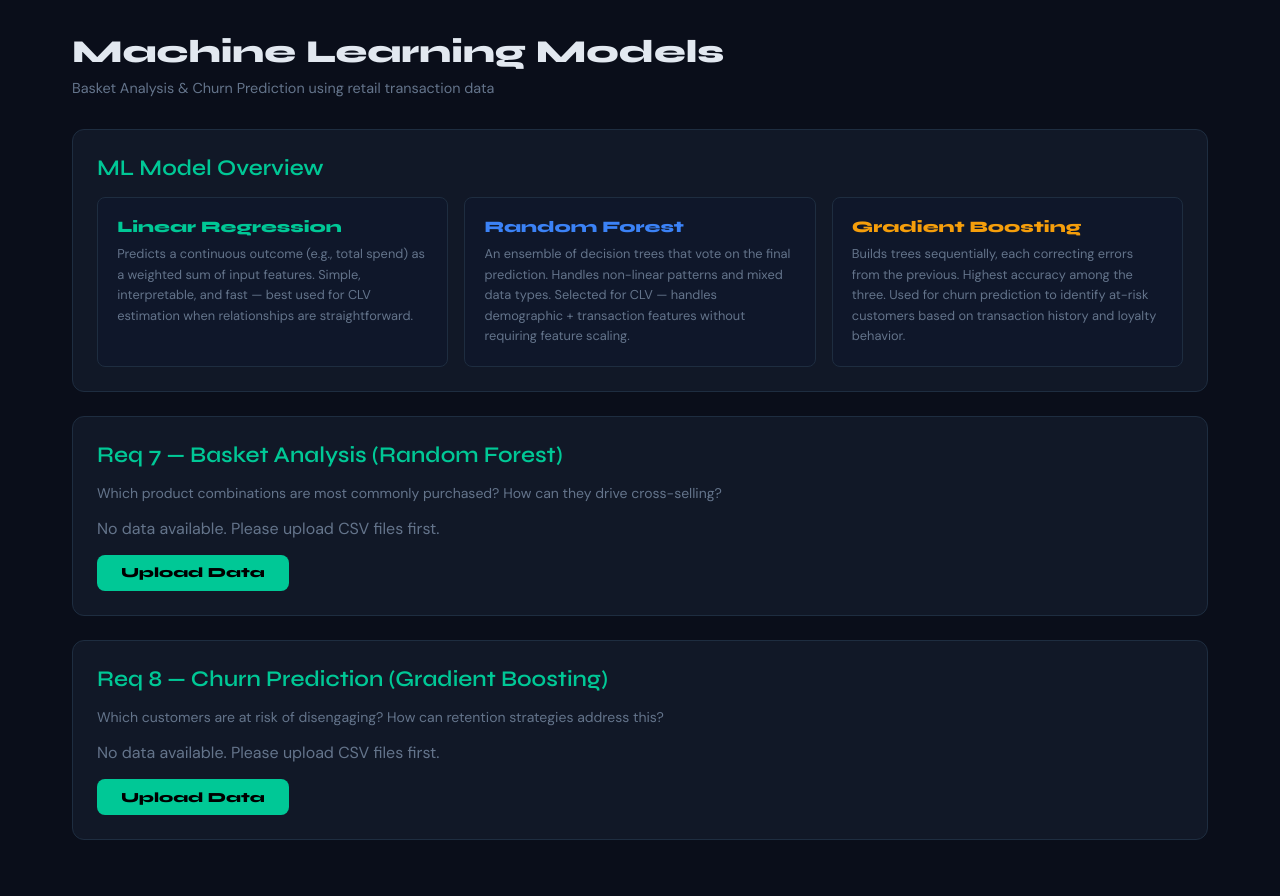
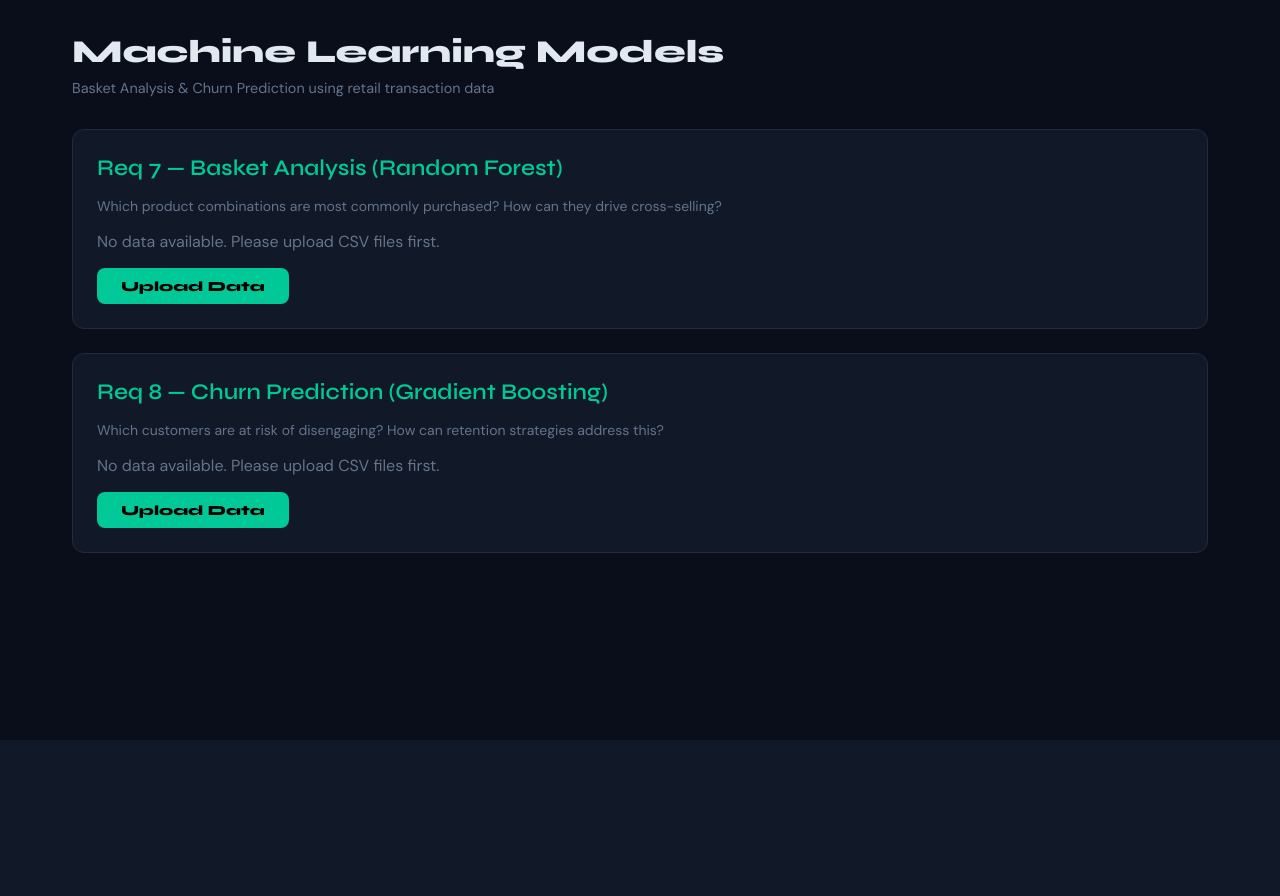
Before and after one commit to DakshithaPusala/KROGER, a Flask app: page /ml in a window 1280 px wide. Shown: the part 60-956 px from the top of the page. After the commit the page ends 800 px from the top, so only its background shows below. Run offline with Flask 3, Linux system fonts and the light colour scheme; data that the repository does not hold is empty.

Commit message:
Remove ML model overview from ml.html
Removed detailed ML model overview section including Linear Regression, Random Forest, and Gradient Boosting descriptions.

```diff
--- a/templates/ml.html
+++ b/templates/ml.html
@@ -4,35 +4,6 @@
 <h1>Machine Learning Models</h1>
 <p class="subtitle">Basket Analysis & Churn Prediction using retail transaction data</p>
 
-<!-- ML Write-Up — Req 1 -->
-<div class="card">
-  <h2>ML Model Overview</h2>
-  <div style="display:grid;grid-template-columns:repeat(3,1fr);gap:1rem;">
-    <div style="background:#0f172a;border-radius:8px;padding:1.2rem;border:1px solid var(--border);">
-      <div style="font-family:'Syne',sans-serif;font-weight:700;color:var(--accent);margin-bottom:0.5rem;">Linear Regression</div>
-      <p style="font-size:0.8rem;color:var(--muted);line-height:1.6;">
-        Predicts a continuous outcome (e.g., total spend) as a weighted sum of input features.
-        Simple, interpretable, and fast — best used for CLV estimation when relationships are straightforward.
-      </p>
-    </div>
-    <div style="background:#0f172a;border-radius:8px;padding:1.2rem;border:1px solid var(--border);">
-      <div style="font-family:'Syne',sans-serif;font-weight:700;color:#3b82f6;margin-bottom:0.5rem;">Random Forest</div>
-      <p style="font-size:0.8rem;color:var(--muted);line-height:1.6;">
-        An ensemble of decision trees that vote on the final prediction. Handles non-linear
-        patterns and mixed data types. Selected for CLV — handles demographic + transaction
-        features without requiring feature scaling.
-      </p>
-    </div>
-    <div style="background:#0f172a;border-radius:8px;padding:1.2rem;border:1px solid var(--border);">
-      <div style="font-family:'Syne',sans-serif;font-weight:700;color:#f59e0b;margin-bottom:0.5rem;">Gradient Boosting</div>
-      <p style="font-size:0.8rem;color:var(--muted);line-height:1.6;">
-        Builds trees sequentially, each correcting errors from the previous. Highest accuracy
-        among the three. Used for churn prediction to identify at-risk customers based on
-        transaction history and loyalty behavior.
-      </p>
-    </div>
-  </div>
-</div>
 
 <!-- Req 7: Basket Analysis -->
 <div class="card">
```
